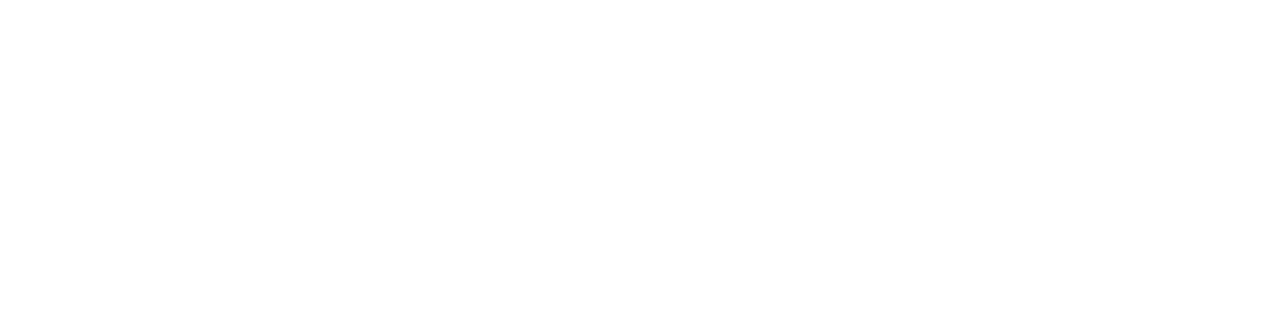
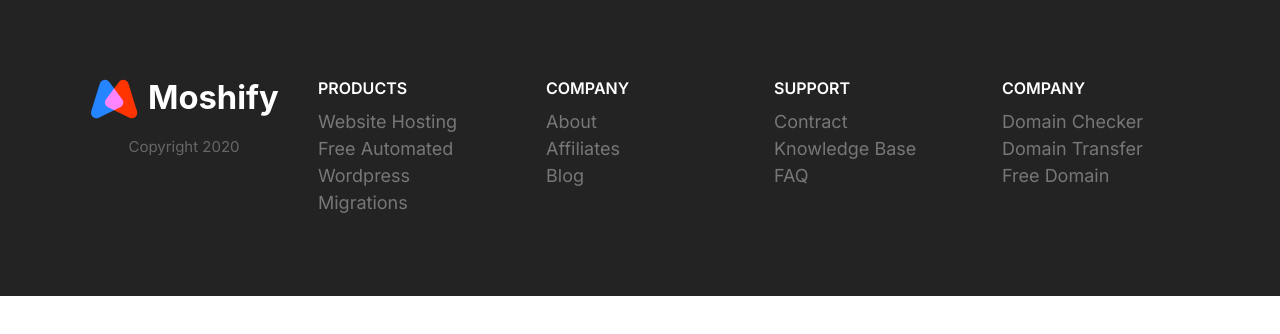
Before and after one commit to michael-j-rubenstein/cloud-hosting-website, a plain HTML site: page index.html in a window 1280 px wide. Drawn offline with Linux system fonts and the light colour scheme.

Commit message:
Added Footer Component

```diff
--- a/css/styles.css
+++ b/css/styles.css
@@ -865,3 +865,83 @@ a {
         max-width: 700px;
     }
 }
+
+
+/* Footer */
+
+.footer {
+    background: #232323
+}
+
+.footer a {
+    color: #777;
+    transition: color 0.3s;
+}
+
+.footer a:hover {
+    color: #fff;
+}
+
+.footer__section {
+    padding: 2rem;
+    border-bottom: 2px solid #393939;
+}
+
+.footer__section .list {
+    margin: 0;
+}
+
+.footer__heading {
+    text-transform: uppercase;
+    font-weight: 600;
+}
+
+.footer__brand {
+    margin-top: 5rem;
+    text-align: center;
+}
+
+.footer__brand img {
+    /* TODO: Consider refactoring this and applying
+    it to all images*/
+    width: 100%;
+    max-width: 230px;
+}
+
+.footer__copyright {
+    font-size: 2.1rem;
+    color: white;
+    opacity: 0.3;
+}
+
+@media screen and (min-width: 768px) {
+    .footer__sections {
+        grid-template-columns: repeat(auto-fit, minmax(10rem, 1fr));
+    }
+
+    .footer .collapsible__chevron {
+        display: none;
+    }
+
+    .footer .collapsible__content {
+        opacity: 1;
+        max-height: 100%;
+    }
+
+    .footer__brand {
+        order: -1;
+        margin-top: 1rem;
+    }
+
+    .footer__copyright {
+        font-size: 1.5rem;
+    }
+
+    .footer__section {
+        border: 0;
+    }
+
+    .footer__heading {
+        font-size: 1.6rem;
+    }
+}
--- a/index.html
+++ b/index.html
@@ -15,6 +15,77 @@
     <link rel="stylesheet" href="css/styles.css" />
   </head>
   <body>
+    <footer class="block block--dark footer">
+      <div class="container grid footer__sections">
+        <section class="collapsible collapsible--expanded footer__section">
+          <header class="collapsible__header">
+            <h2 class="collapsible__heading footer__heading">PRODUCTS</h2>
+            <svg class="icon icon--white collapsible__chevron">
+              <use xlink:href="images/sprite.svg#chevron"></use>
+            </svg>
+          </header>
+          <div class="collapsible__content">
+            <ul class="list">
+              <li><a href="#">Website Hosting</a></li>
+              <li><a href="#">Free Automated Wordpress</a></li>
+              <li><a href="#">Migrations</a></li>
+            </ul>
+          </div>
+        </section>
+
+        <section class="collapsible footer__section">
+          <header class="collapsible__header">
+            <h2 class="collapsible__heading footer__heading">COMPANY</h2>
+            <svg class="icon icon--white collapsible__chevron">
+              <use xlink:href="images/sprite.svg#chevron"></use>
+            </svg>
+          </header>
+          <div class="collapsible__content">
+            <ul class="list">
+              <li><a href="#">About</a></li>
+              <li><a href="#">Affiliates</a></li>
+              <li><a href="#">Blog</a></li>
+            </ul>
+          </div>
+        </section>
+
+        <section class="collapsible footer__section">
+          <header class="collapsible__header">
+            <h2 class="collapsible__heading footer__heading">SUPPORT</h2>
+            <svg class="icon icon--white collapsible__chevron">
+              <use xlink:href="images/sprite.svg#chevron"></use>
+            </svg>
+          </header>
+          <div class="collapsible__content">
+            <ul class="list">
+              <li><a href="#">Contract</a></li>
+              <li><a href="#">Knowledge Base</a></li>
+              <li><a href="#">FAQ</a></li>
+            </ul>
+          </div>
+        </section>
+
+        <section class="collapsible footer__section">
+          <header class="collapsible__header">
+            <h2 class="collapsible__heading footer__heading">COMPANY</h2>
+            <svg class="icon icon--white collapsible__chevron">
+              <use xlink:href="images/sprite.svg#chevron"></use>
+            </svg>
+          </header>
+          <div class="collapsible__content">
+            <ul class="list">
+              <li><a href="#">Domain Checker</a></li>
+              <li><a href="#">Domain Transfer</a></li>
+              <li><a href="#">Free Domain</a></li>
+            </ul>
+          </div>
+        </section>
+        <section class="footer__brand">
+          <img src="images/logo.svg" alt="" />
+          <p class="footer__copyright">Copyright 2020</p>
+        </section>
+      </div>
+    </footer>
     <script src="js/main.js"></script>
   </body>
 </html>
```
Also changed, not shown: components/block-footer.html (added, +71 -0 lines).
